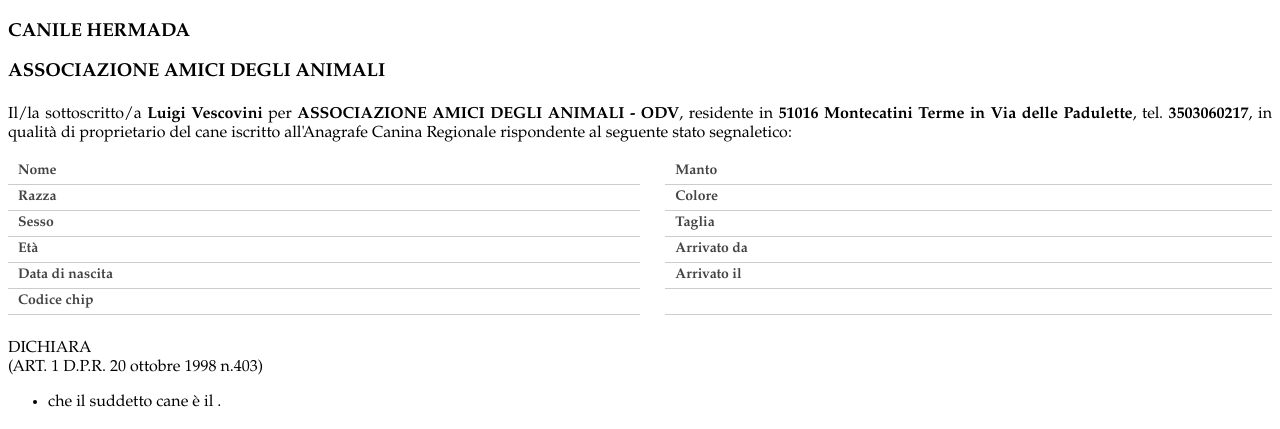
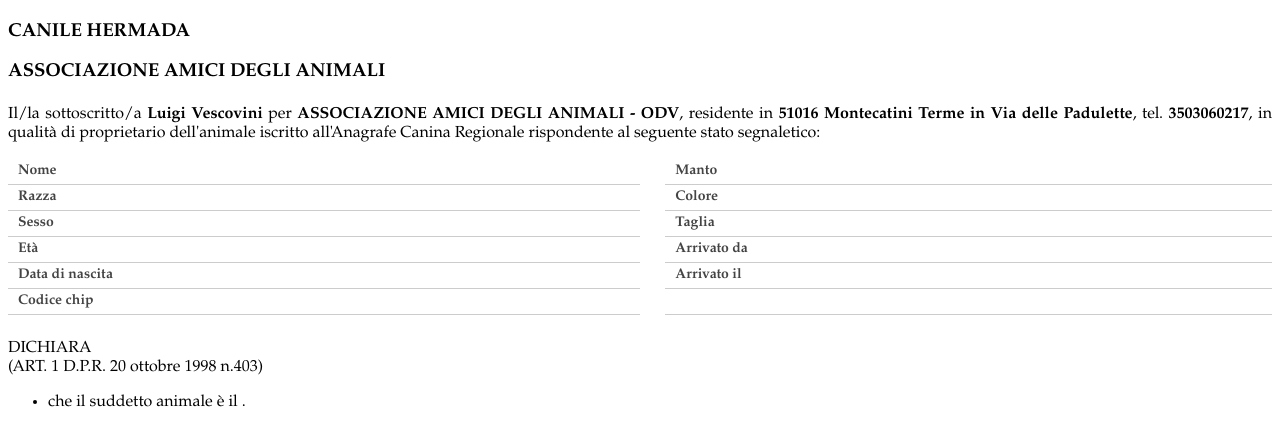
Before and after one commit to samu9/hermadata, a Python web app: template backend/hermadata/reports/templates/variation.jinja in a window 1280 px wide. Shown: the part 25-454 px from the top of the page. Run offline with Jinja, Linux system fonts and the light colour scheme; the template is opened without the code that fills it, so the values that code supplies are empty.

Commit message:
fix(reports): use the animal race instead of hardcoded "cane" in variation template
The variation document always said "proprietario del cane" / "il suddetto
cane", even for cats. Expose the race name in AnimalVariables (lowercased)
and use it in the template, falling back to "animale" when missing.

Co-Authored-By: Claude Opus 5.5 <noreply@anthropic.com>

```diff
--- a/backend/hermadata/reports/report_generator.py
+++ b/backend/hermadata/reports/report_generator.py
@@ -166,6 +166,7 @@ def format_age(birth_date: date | None) -> str:
 class AnimalVariables(BaseVariables):
     name: NullableString
     chip_code: NullableString
+    race: Annotated[NullableString, StringConstraints(to_lower=True)]
     breed: NullableString
     sex: NullableString
     age: str = ""
--- a/backend/hermadata/reports/templates/variation.jinja
+++ b/backend/hermadata/reports/templates/variation.jinja
@@ -1,11 +1,13 @@
 {% extends "base.jinja" %} {% block content%}
+{% set animal_label = animal.race or "animale" %}
+{% set of_animal = "del " ~ animal.race if animal.race else "dell'animale" %}
 
 <div style="page-break-inside: avoid;">
     <p>
         Il/la sottoscritto/a <strong>Luigi Vescovini</strong> per
         <strong>ASSOCIAZIONE AMICI DEGLI ANIMALI - ODV</strong>, residente in
         <strong>51016 Montecatini Terme in Via delle Padulette</strong>, tel.
-        <strong>3503060217</strong>, in qualità di proprietario del cane
+        <strong>3503060217</strong>, in qualità di proprietario {{ of_animal }}
         iscritto all'Anagrafe Canina Regionale rispondente al seguente stato
         segnaletico:
     </p>
@@ -18,7 +20,7 @@
         </p>
         <ul>
             <li>
-                che il suddetto cane è {% if variation_type.value == "I" %}
+                che il suddetto {{ animal_label }} è {% if variation_type.value == "I" %}
                 scomparso {% elif variation_type.value == "D" %} deceduto {%
                 elif variation_type.value == "C" %} stato ceduto al Sig.
                 {{ adopter.surname }} {{ adopter.name }} nato il
--- a/backend/hermadata/repositories/animal/animal_repository.py
+++ b/backend/hermadata/repositories/animal/animal_repository.py
@@ -1842,6 +1842,7 @@ class SQLAnimalRepository(SQLBaseRepository):
             select(
                 Animal.name,
                 Animal.chip_code,
+                Race.name.label("race"),
                 Breed.name.label("breed"),
                 Animal.sex,
                 self.animal_birth_date_to_age.label("age"),
```
Also changed, not shown: backend/tests/test_report_generator.py (+24 -0 lines).
